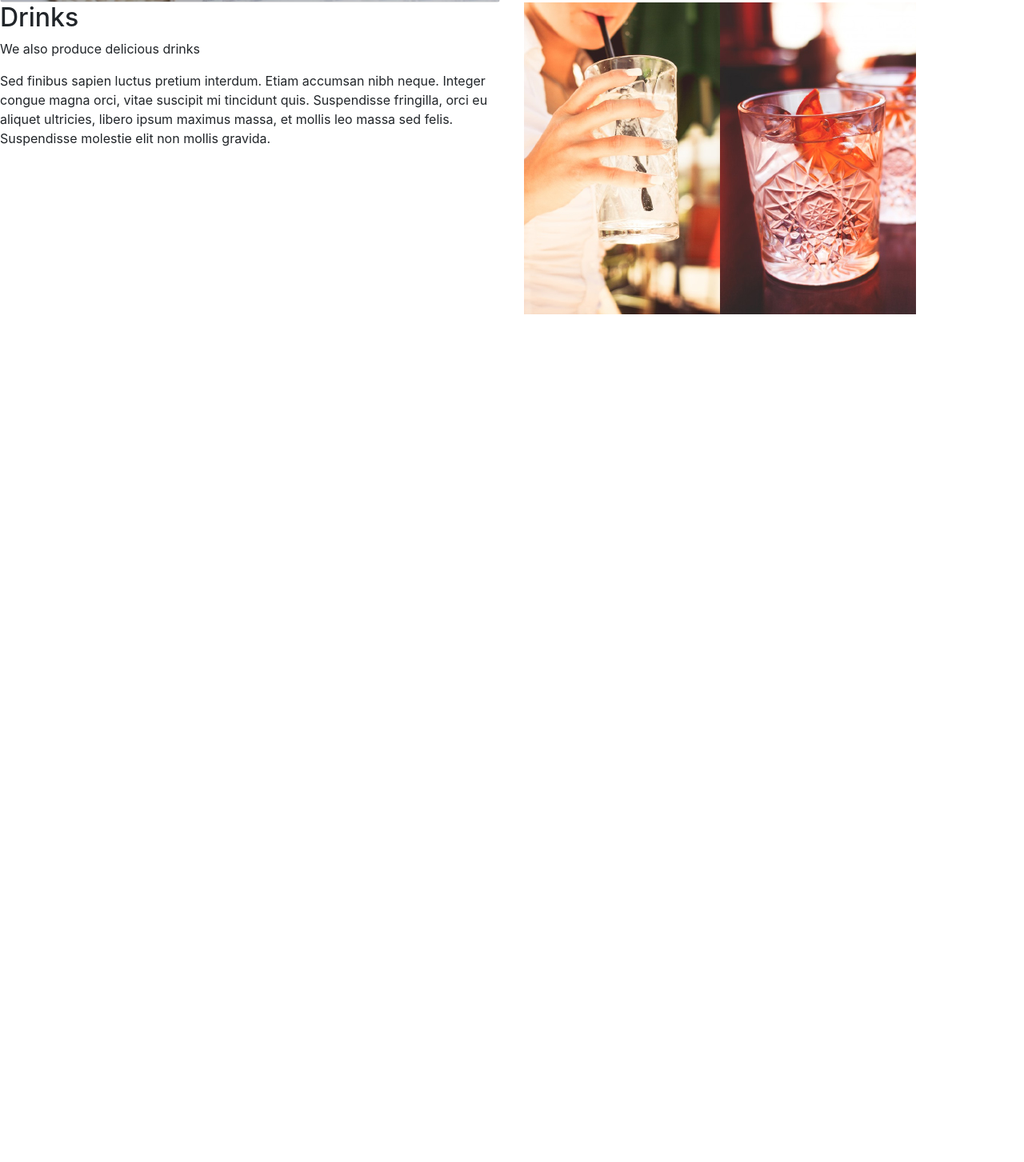
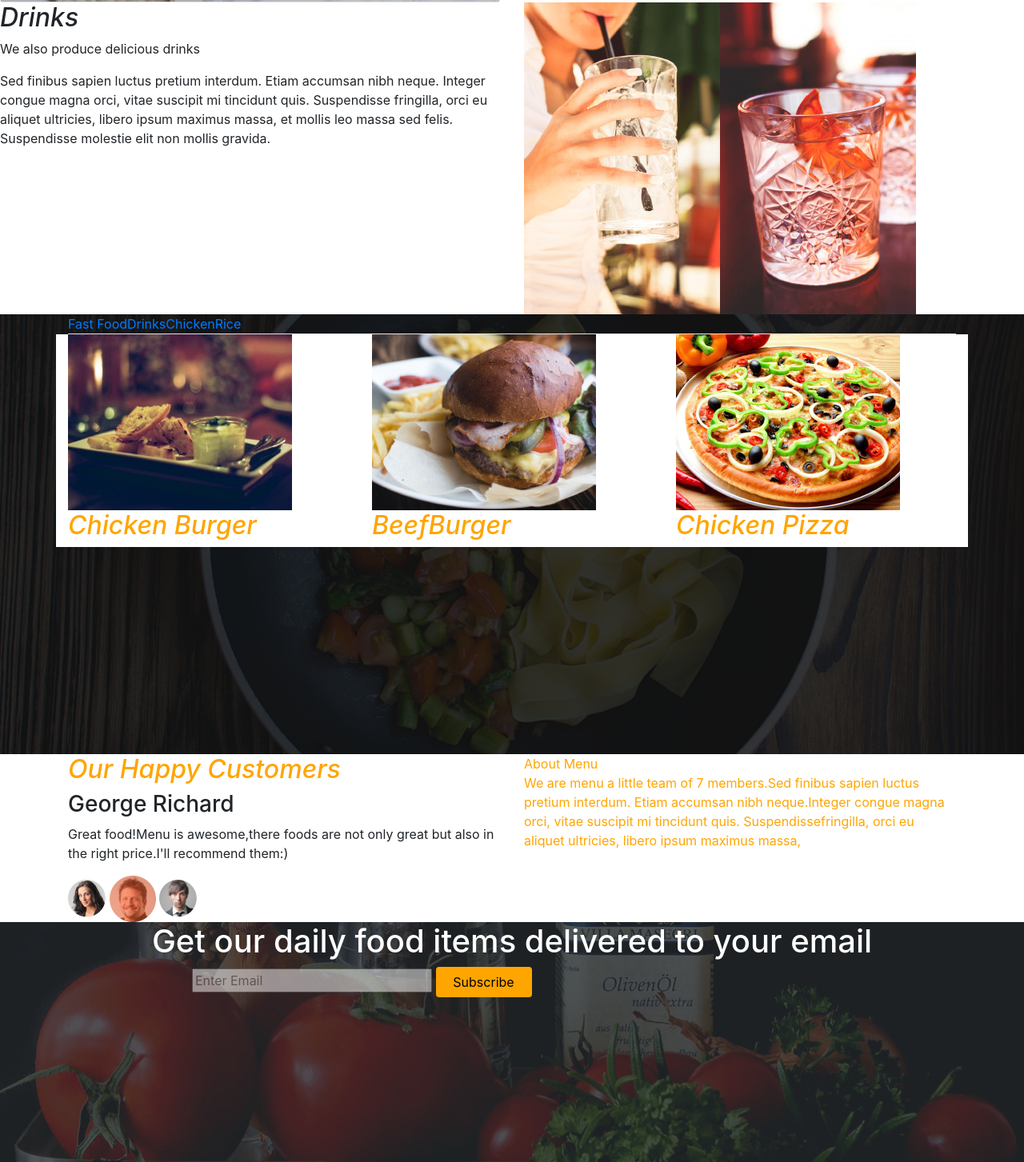
Before and after one commit to HannahChege/Anita-s-Kitchen, a plain HTML site: page index.html in a window 1280 px wide. Shown: the part 1258-2711 px from the top of the page at 80% size. Before the commit the page ends 1651 px from the top, so only its background shows below. Drawn offline with nearby package versions, Linux system fonts and the light colour scheme.

Commit message:
Added email form

```diff
--- a/css/styles.css
+++ b/css/styles.css
@@ -9,6 +9,11 @@
 h1{
   text-align: center;
   text-color: white;
+}
+h2{
+  font-color:orange;
+  font-size: 20;
+  font-style: italic;
 }
 .img{
   display:flex;
@@ -28,6 +33,7 @@ h1{
   height: ;
   width: ;
 }
+
 #imgtext{
   position: absolute;
   bottom: 60px;
@@ -51,3 +57,42 @@ h1{
 .Hour{
   background-color: red;
 }
+#food{
+  background-image: url("../img/backgrounds/foodsBg.jpg");
+  background-attachment: fixed;
+  background-size: cover;
+  background-position: center;
+  height: 550px;
+}
+.col-md-4{
+  background-color: white;
+
+}
+
+.container 2{
+  background-color: white;
+}
+#form{
+  background-image: url("../img/backgrounds/subscribe.jpg");
+  background-size: cover;
+  background-position: center;
+  height: 300px;
+}
+#customer{
+  box-shadow: 200px;
+}
+h1{
+  font-size: 30;
+}
+#email{
+  margin-left: 15em;
+
+}
+#input{
+  opacity: 0.5;
+  width: 300px;
+}
+.btn-email{
+  background-color: orange;
+  width: 120px;
+}
--- a/index.html
+++ b/index.html
@@ -3,7 +3,7 @@
   <head>
     <title></title>
     <link href="css/styles.css" rel="stylesheet" type="text/css">
-    <link href="css/bootstrap.css" rel="stylesheet" type="text/css">
+  <link href="https://stackpath.bootstrapcdn.com/bootstrap/4.1.1/css/bootstrap.min.css" rel="stylesheet" integrity="sha384-WskhaSGFgHYWDcbwN70/dfYBj47jz9qbsMId/iRN3ewGhXQFZCSftd1LZCfmhktB" crossorigin="anonymous">
 
   </head>
   <body>
@@ -70,8 +70,65 @@
                      </div>
             </div>
 
+            <div id="food">
+        <div class="container cnt">
+          <ul class="nav nav-tabs">
+         <li class="active"><a href="#">Fast Food</a></li><br>
+         <li><a href="#">Drinks</a></li><br>
+         <li><a href="#">Chicken</a></li><br>
+         <li><a href="#">Rice</a></li>
+       </ul>
+        <div class="row">
+          <div class="col-md-4">
+            <img src="img/fastfood/chickenBurger.jpg">
+            <h2 style="color:orange;">Chicken Burger</h2>
+          </div>
+          <div class="col-md-4">
+            <img src="img/fastfood/beefBurger.jpg">
+            <h2 style="color:orange;">BeefBurger</h2>
+          </div>
+          <div class="col-md-4">
+            <img src="img/fastfood/chickenPizza.jpg">
+            <h2 style="color:orange;">Chicken Pizza</h2>
+          </div>
+        </div>
+         </div>
+       </div>
+       <div class="container 2" id="customer">
+         <div class="row">
+         <div class="col-md-6">
+           <div class="client">
+          <h2 style="color:orange;"> Our Happy Customers</h2>
+            <h3>George Richard</h3>
+          </div>
+            <div>
+          <p>Great food!Menu is awesome,there foods are not only great
+            but also in the right price.I'll recommend them:)  </p>
+       </div>
+       <div>
+         <img src="img/customers/p1.png" alt="p1">
+         <img src="img/customers/p2.png" alt="p2">
+         <img src="img/customers/p3.png" alt="p3">
+       </div>
+     </div>
+       <div class="col-md-6">
+         <div cards="cards"
+          <h2 style="color:orange;"> About Menu</h2>
+             <p>We are menu a little team of 7 members.Sed finibus sapien luctus pretium interdum.
+                Etiam accumsan nibh neque.Integer congue magna orci, vitae suscipit mi tincidunt
+                 quis. Suspendissefringilla, orci eu aliquet ultricies, libero ipsum maximus massa,</p>
 
+       </div>
+     </div>
+      </div>
+    </div>
+     <div id="form">
+       <h1 style="color:white;">Get our daily food items delivered to your email</h1>
+       <p id="email"> <input id="input" type="text" placeholder="Enter Email"> <button class="btn btn-email">Subscribe</button >
 
+   </div>
+
+  </div>
   </body>
 
 </html>
```
